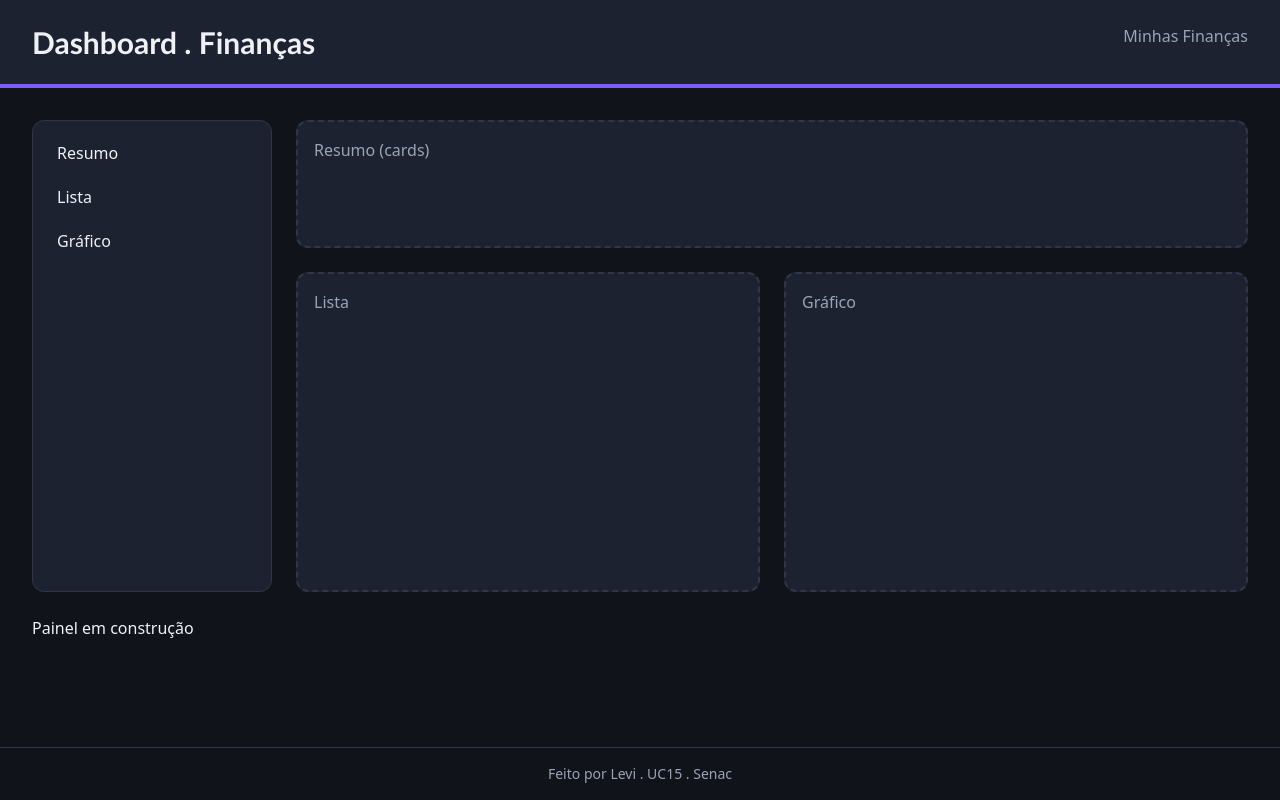
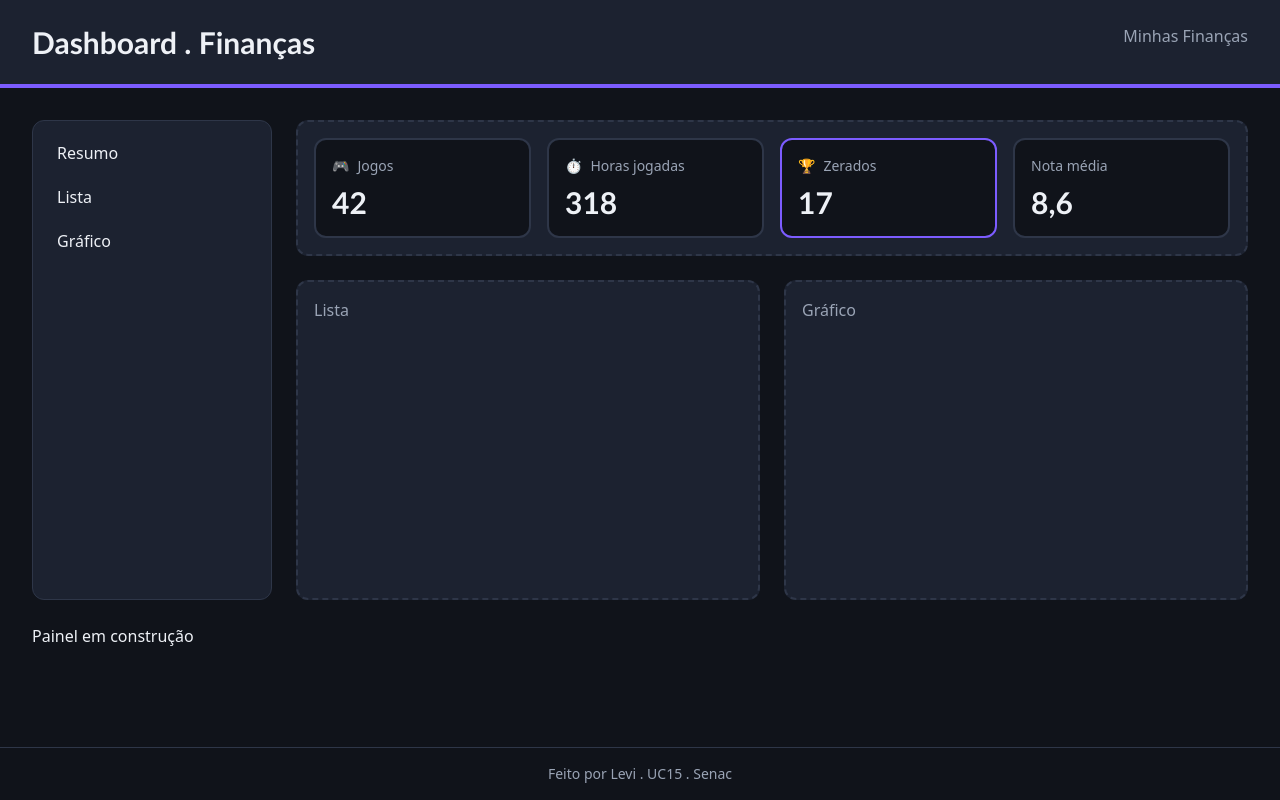
Before and after one commit to Levi-dev6638/my-dashboard, a React (Vite) app: page / in a window 1280 px wide. Built offline with nearby package versions, Linux system fonts and the light colour scheme.

Commit message:
feat: add SummaryCard component with props

```diff
--- a/src/App.jsx
+++ b/src/App.jsx
@@ -1,6 +1,7 @@
 import Header from './components/Header';
 import Footer from './components/Footer';
 import Menu from './components/Menu';
+import SummaryCard from './components/SummaryCard';
 const areaClass =
   'min-h-32 rounded-xl border-2 border-dashed border-border bg-surface p-4 text-muted';
 function App() {
@@ -14,9 +15,16 @@ function App() {
       xl:grid-cols-[15rem_1fr_1fr] xl:p-8"
         >
           <Menu />
+
           <section id="summary" className={`${areaClass} md:col-span-2`}>
-            Resumo (cards)
+            <div className="grid grid-cols-2 gap-4 md:grid-cols-4">
+              <SummaryCard title="Jogos" value={42} icon="🎮" />
+              <SummaryCard title="Horas jogadas" value={318} icon="⏱️" />
+              <SummaryCard title="Zerados" value={17} icon="🏆" isHighlighted />
+              <SummaryCard title="Nota média" value="8,6" />
+            </div>
           </section>
+
           <section id="list" className={`${areaClass} md:min-h-80`}>
             Lista
           </section>
--- /dev/null
+++ b/src/components/SummaryCard.jsx
@@ -0,0 +1,21 @@
+function SummaryCard({ title, value, icon=null, isHighlighted = false }) {
+  return (
+    <>
+    <article
+      className={`rounded-xl border-2 bg-background p-4 text-foreground ${
+        isHighlighted ? 'border-primary' : 'border-border'
+      }`}
+    >
+      <p className="flex items-center gap-2 text-sm text-muted">
+        {icon && <span aria-hidden="true">{icon}</span>}
+        {title}
+      </p>
+      <p className="mt-2 font-heading text-3xl font-bold">{value}</p>
+    </article>
+
+   </>
+  )
+
+}
+
+export default SummaryCard
```
